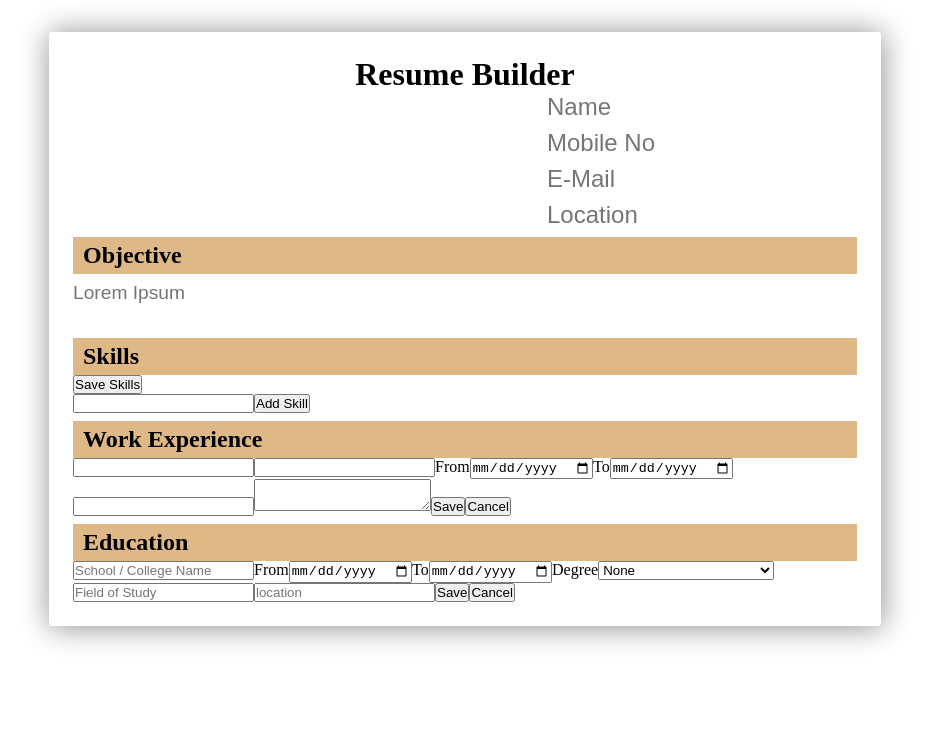
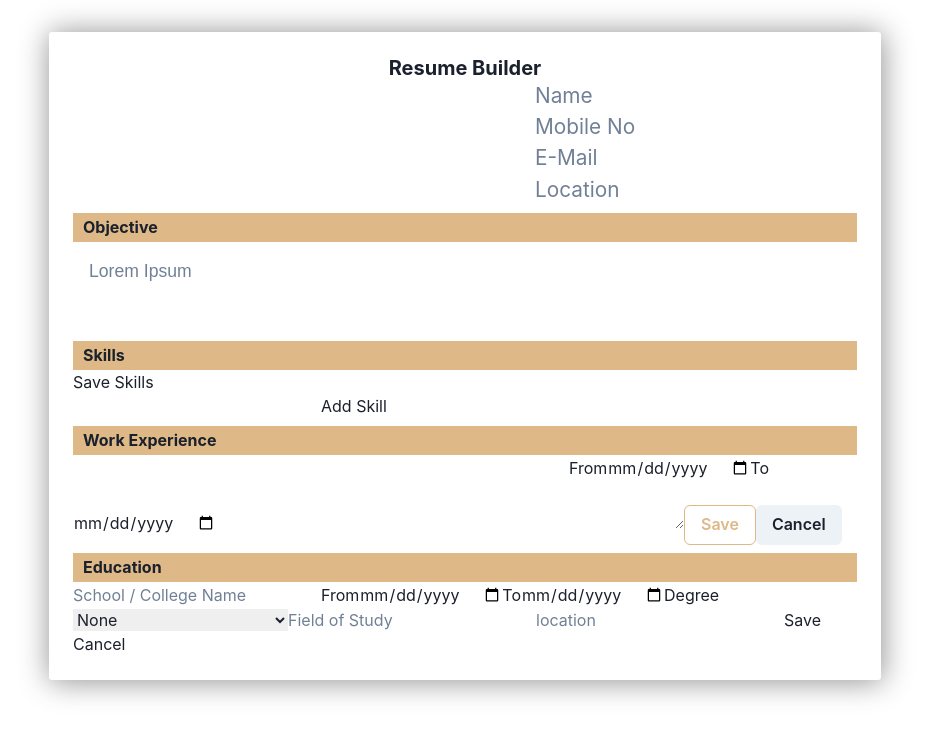
Before and after one commit to karthicbz/Project_CV, a React (Vite) app: page / in a window 1280 px wide. Shown: the top 738 px of the page, without its empty margins (175-1106 px from the left). Built offline with nearby package versions, Linux system fonts and the light colour scheme.

Commit message:
add chakra ui

```diff
--- a/package.json
+++ b/package.json
@@ -13,9 +13,13 @@
     "react-dom": "^18.2.0"
   },
   "devDependencies": {
+    "@chakra-ui/react": "^2.5.5",
+    "@emotion/react": "^11.10.6",
+    "@emotion/styled": "^11.10.6",
     "@types/react": "^18.0.28",
     "@types/react-dom": "^18.0.11",
     "@vitejs/plugin-react": "^3.1.0",
+    "framer-motion": "^10.12.2",
     "vite": "^4.2.0"
   }
 }
--- a/src/App.css
+++ b/src/App.css
@@ -33,22 +33,23 @@ body{
   display: flex;
   flex-direction: column;
   align-items: end;
-  gap: 8px;
+  /* gap: 8px; */
 }
 
 .general-input{
-  font-size: 1.5rem;
+  font-size: 1.3rem;
   border: none;
 }
 
 .objective--textarea{
   width: 100%;
   height: max-content;
-  font-size: 1.2rem;
+  font-size: 1.1rem;
   resize: none;
   font-family: sans-serif;
   border: none;
-  margin-top: 8px;
+  /* margin-top: 8px; */
+  padding: 1rem;
 }
 
 .headings{
--- a/src/App.jsx
+++ b/src/App.jsx
@@ -5,20 +5,23 @@ import Objective from './components/Objective'
 import Skills from './components/Skills'
 import WorkExperience from './components/WorkExperience'
 import EducationDetails from './components/Education'
+import { Heading } from '@chakra-ui/react'
 
 function App() {
 
   return (
     <div className="App">
-      <h1 className='app-heading'>Resume Builder</h1>
+      {/* <h1 className='app-heading'>Resume Builder</h1>
+       */}
+       <Heading as='h4' size='md' className='app-heading'>Resume Builder</Heading>
       <GeneralInfos />
-      <h2 className='headings'>Objective</h2>
+      <Heading as='h5' size='sm' className='headings'>Objective</Heading>
       <Objective />
-      <h2 className='headings'>Skills</h2>
+      <Heading as='h5' size='sm' className='headings'>Skills</Heading>
       <Skills />
-      <h2 className='headings'>Work Experience</h2>
+      <Heading as='h5' size='sm' className='headings'>Work Experience</Heading>
       <WorkExperience />
-      <h2 className='headings'>Education</h2>
+      <Heading as='h5' size='sm' className='headings'>Education</Heading>
       <EducationDetails />
     </div>
   )
--- a/src/components/WorkExperience.jsx
+++ b/src/components/WorkExperience.jsx
@@ -1,4 +1,5 @@
 import { useState } from "react";
+import { Button, ButtonGroup } from '@chakra-ui/react'
 
 let currentId = 0;
 
@@ -32,8 +33,15 @@ function JobDetailsInput(props) {
       <input type="text" onChange={props.onInputChange} id="location" />
 
       <textarea className="description"></textarea>
-      <button onClick={props.onPressingSave}>Save</button>
-      <button>Cancel</button>
+      <Button
+      borderColor="burlywood"
+      color="burlywood"
+      _hover={{ bg: 'burlywood', color:'white' }}
+      _active={{bg: '#b4956d'}}
+      size="md"
+      variant="outline"
+      onClick={props.onPressingSave}>Save</Button>
+      <Button colorScheme="gray" size="md">Cancel</Button>
     </div>
   );
 }
--- a/src/main.jsx
+++ b/src/main.jsx
@@ -1,9 +1,10 @@
 import React from 'react'
 import ReactDOM from 'react-dom/client'
 import App from './App'
+import { ChakraProvider } from '@chakra-ui/react'
 
 ReactDOM.createRoot(document.getElementById('root')).render(
-  <React.StrictMode>
-    <App />
-  </React.StrictMode>,
-)
+  <ChakraProvider>
+        <App />
+  </ChakraProvider>
+);
```
Also changed, not shown: 1 other file (tests, documents, lock files or other folders).
